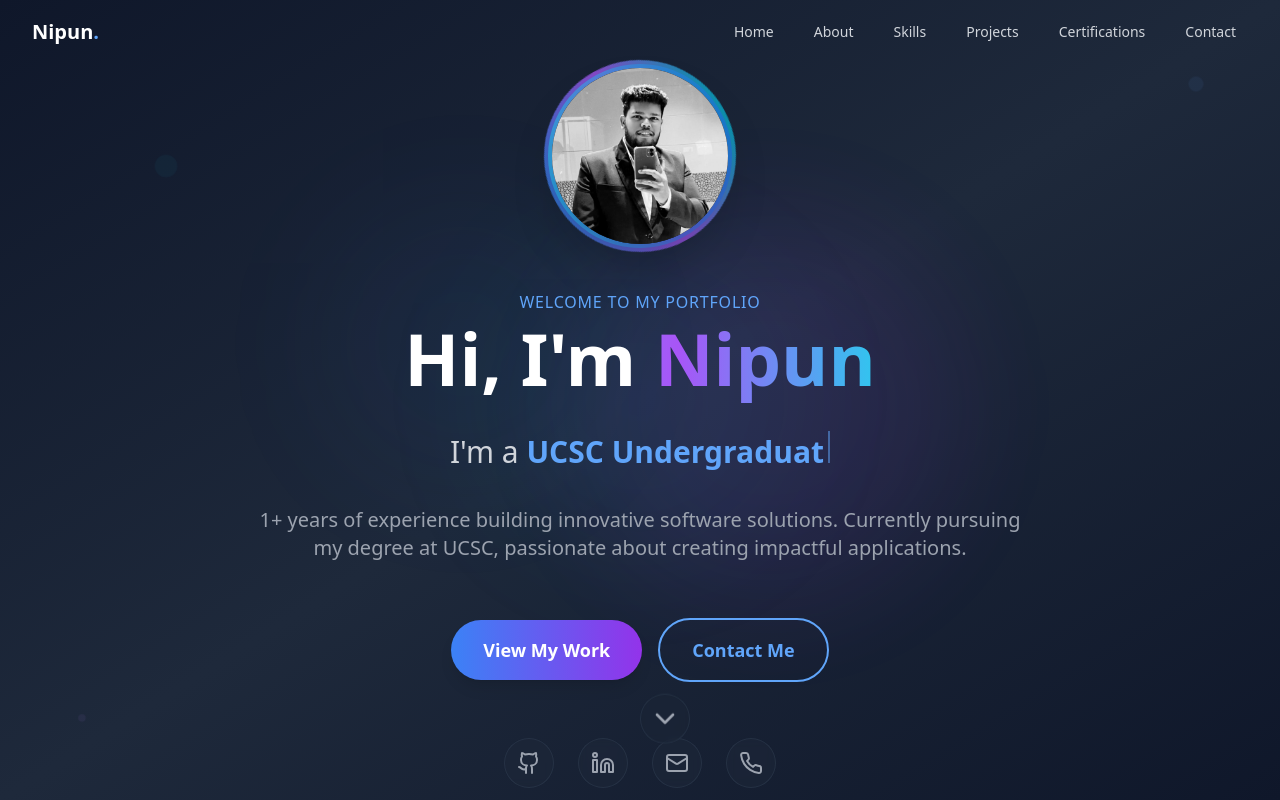
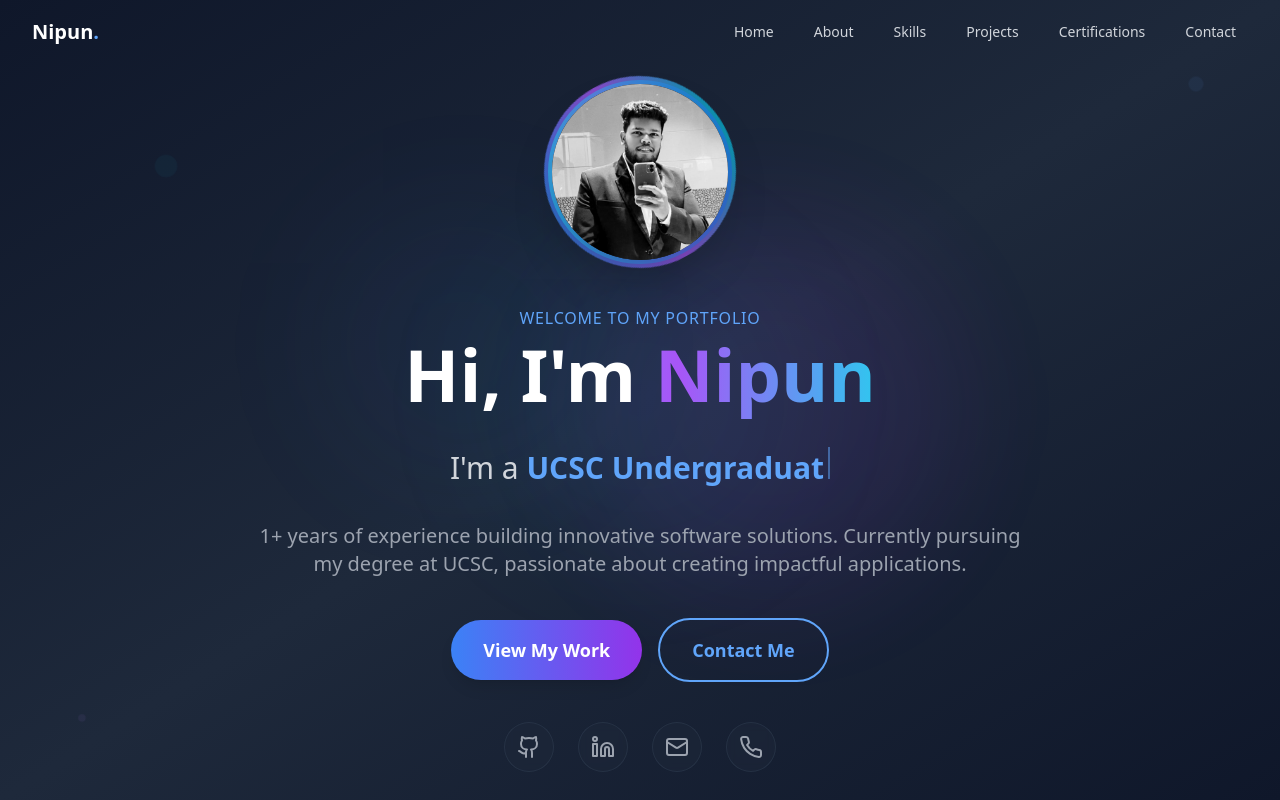
Before and after one commit to NipunBasnayake/Portfolio-2025, a React (Vite) app: page / in a window 1280 px wide. Shown: the top 800 px of the page. Built offline with nearby package versions, Linux system fonts and the light colour scheme.

Commit message:
Finalize hero

```diff
--- a/src/components/Hero.jsx
+++ b/src/components/Hero.jsx
@@ -144,7 +144,7 @@ const Hero = () => {
               </p>
 
               {/* Enhanced CTA Buttons */}
-              <div className="flex flex-col sm:flex-row gap-4 justify-center items-center pt-8">
+              <div className="flex flex-col sm:flex-row gap-4 justify-center items-center pt-4">
                 {sectionsData.hero.ctaButtons.map((button, index) => (
                     <button
                         key={index}
@@ -164,7 +164,7 @@ const Hero = () => {
               </div>
 
               {/* Enhanced Social Links */}
-              <div className="flex justify-center space-x-6 pt-8">
+              <div className="flex justify-center space-x-6 pt-4">
                 {[
                   { href: personalData.socialLinks.github, icon: Github, label: 'GitHub' },
                   { href: personalData.socialLinks.linkedin, icon: Linkedin, label: 'LinkedIn' },
@@ -187,11 +187,11 @@ const Hero = () => {
           </div>
 
           {/* Enhanced scroll indicator */}
-          <div className="absolute bottom-8 left-1/2 transform -translate-x-1/2 animate-bounce">
-            <div className="p-2 rounded-full bg-slate-800/30 backdrop-blur-sm border border-slate-700/50">
-              <ChevronDown size={32} className="text-gray-400 hover:text-blue-400 transition-colors duration-300" />
-            </div>
-          </div>
+          {/*  <div className="absolute top-1/2 left-1/2 transform -translate-x-1/2 -translate-y-1/2 animate-bounce">*/}
+          {/*      <div className="p-2 rounded-full bg-slate-800/30 backdrop-blur-sm border border-slate-700/50">*/}
+          {/*          <ChevronDown size={32} className="text-gray-400 hover:text-blue-400 transition-colors duration-300" />*/}
+          {/*      </div>*/}
+          {/*  </div>*/}
         </div>
 
         {/* Custom CSS for animations */}
```
Lines whose indentation alone changed are shown as unchanged.
